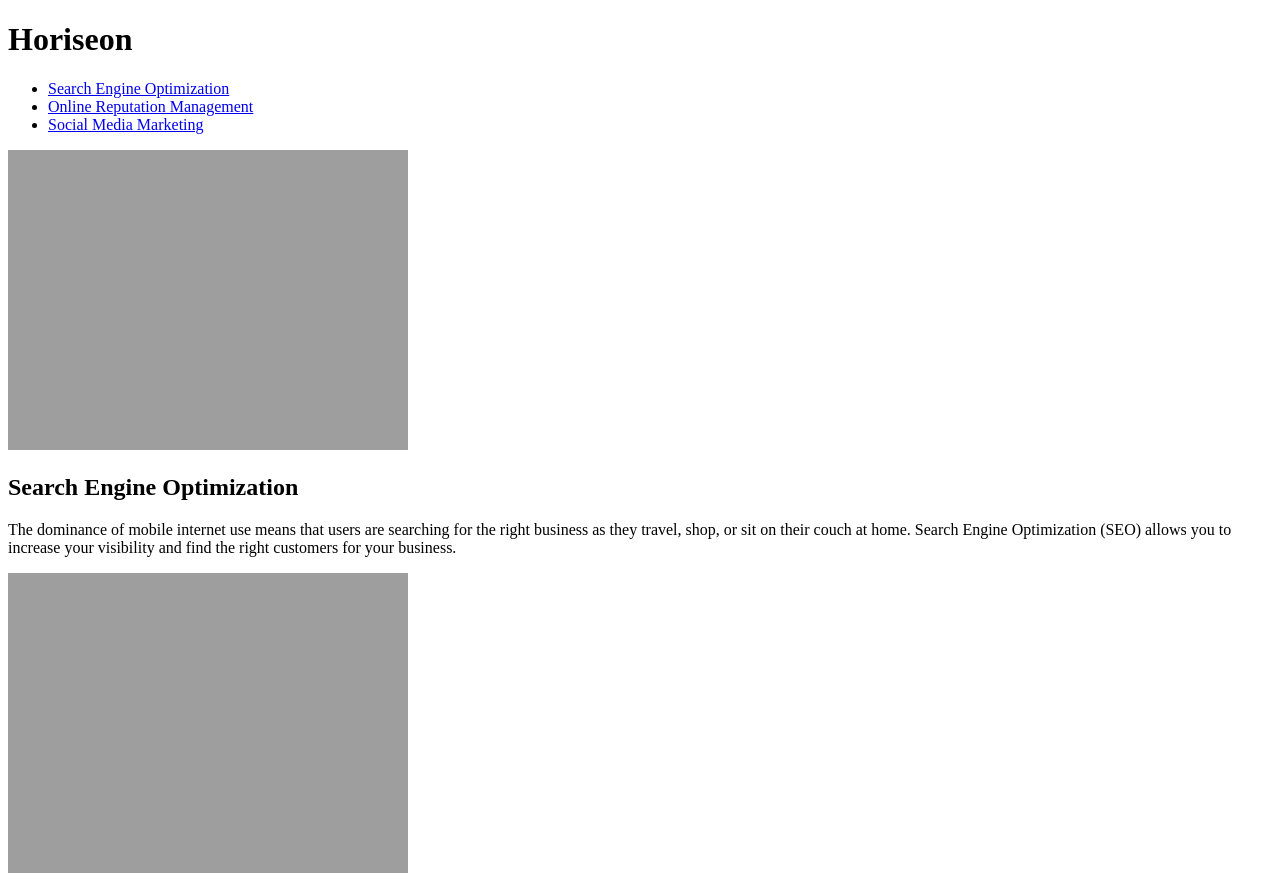
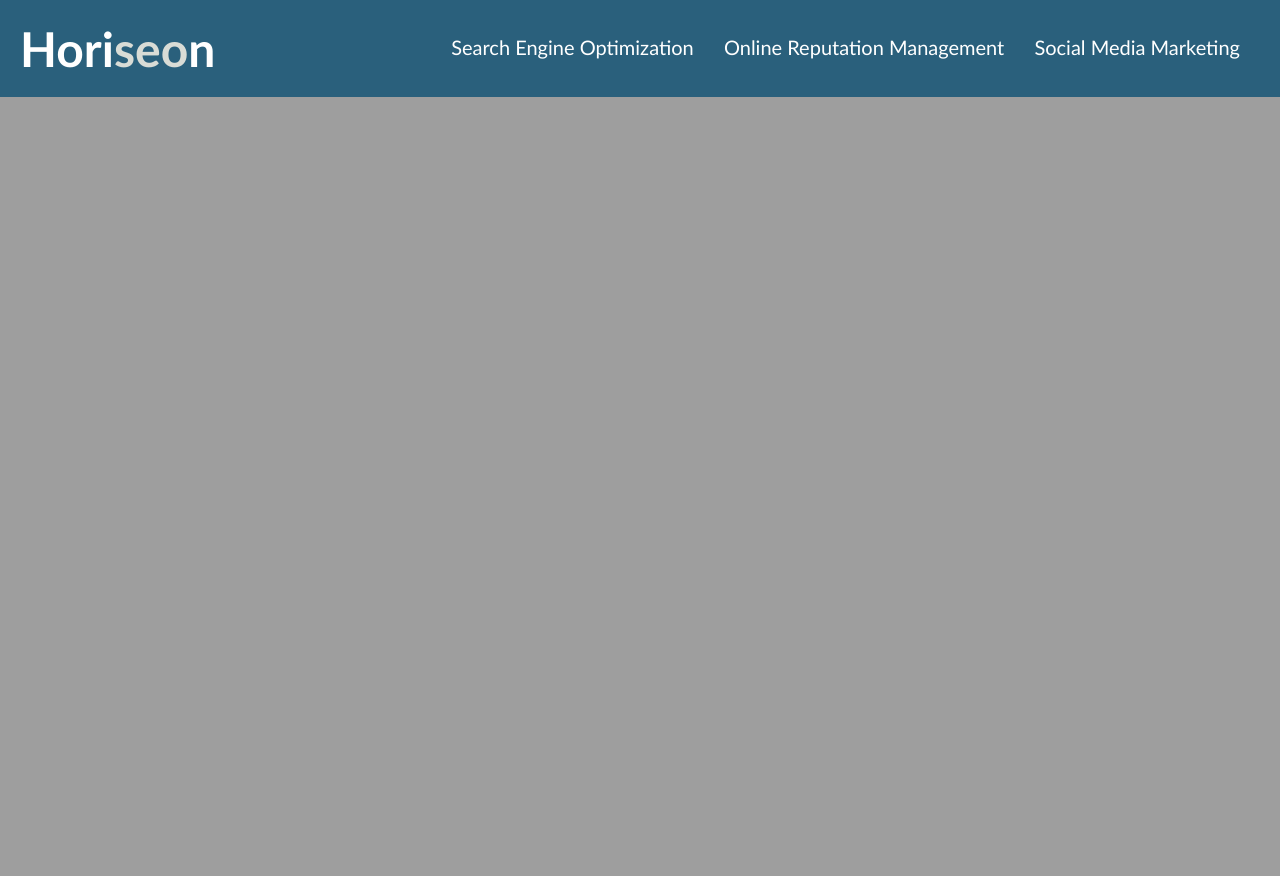
Before and after one commit to nducklow/01-code-refactor, a plain HTML site: page index.html in a window 1280 px wide. Shown: the top 876 px of the page. Drawn offline with Linux system fonts and the light colour scheme; the site is published under a folder, as on GitHub Pages, so addresses that start at the root find nothing.

Commit message:
changed css

```diff
--- a/index.html
+++ b/index.html
@@ -3,7 +3,7 @@
 
 <head>
     <meta charset="UTF-8" />
-    <link rel="stylesheet" href="/01-code-refactor/assets/css/style.css">
+    <link rel="stylesheet" href="./assets/css/style.css">
     <title>Horiseon's Homepage!</title>
 </head>
 
```
